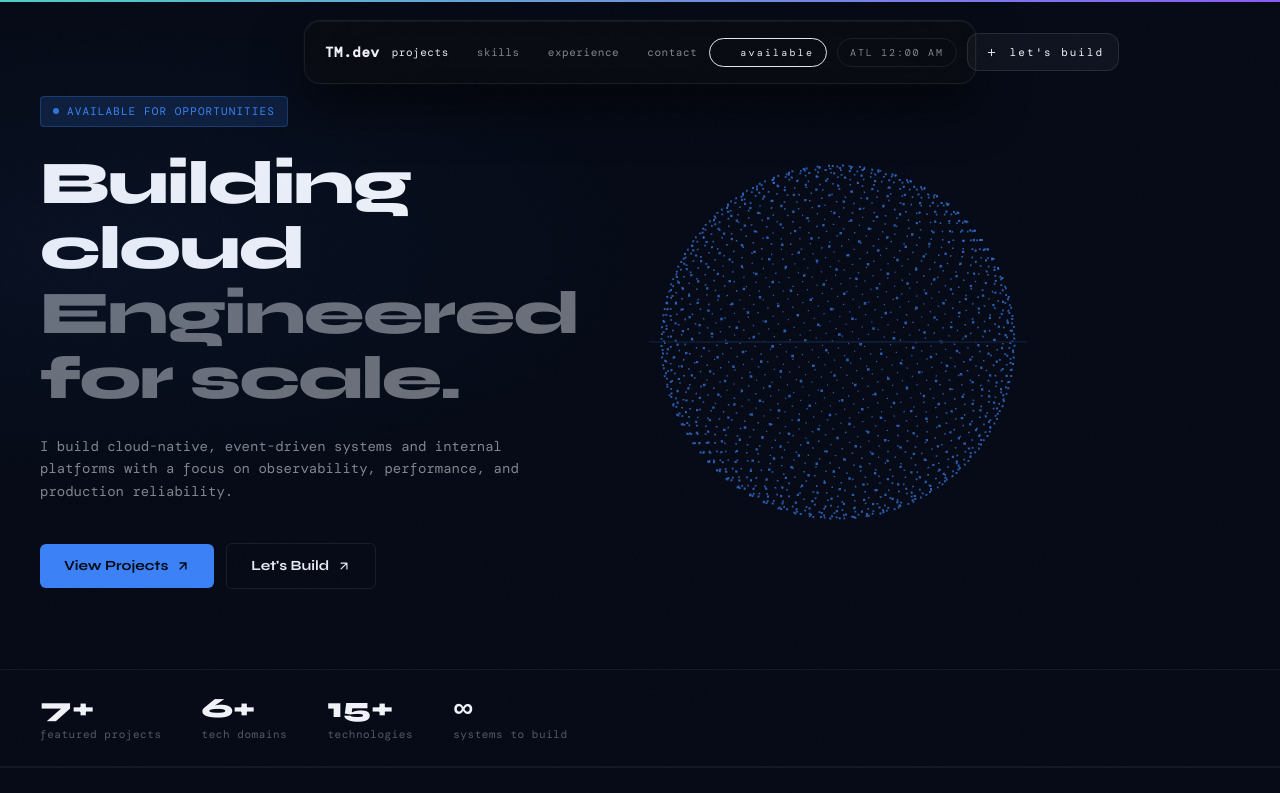
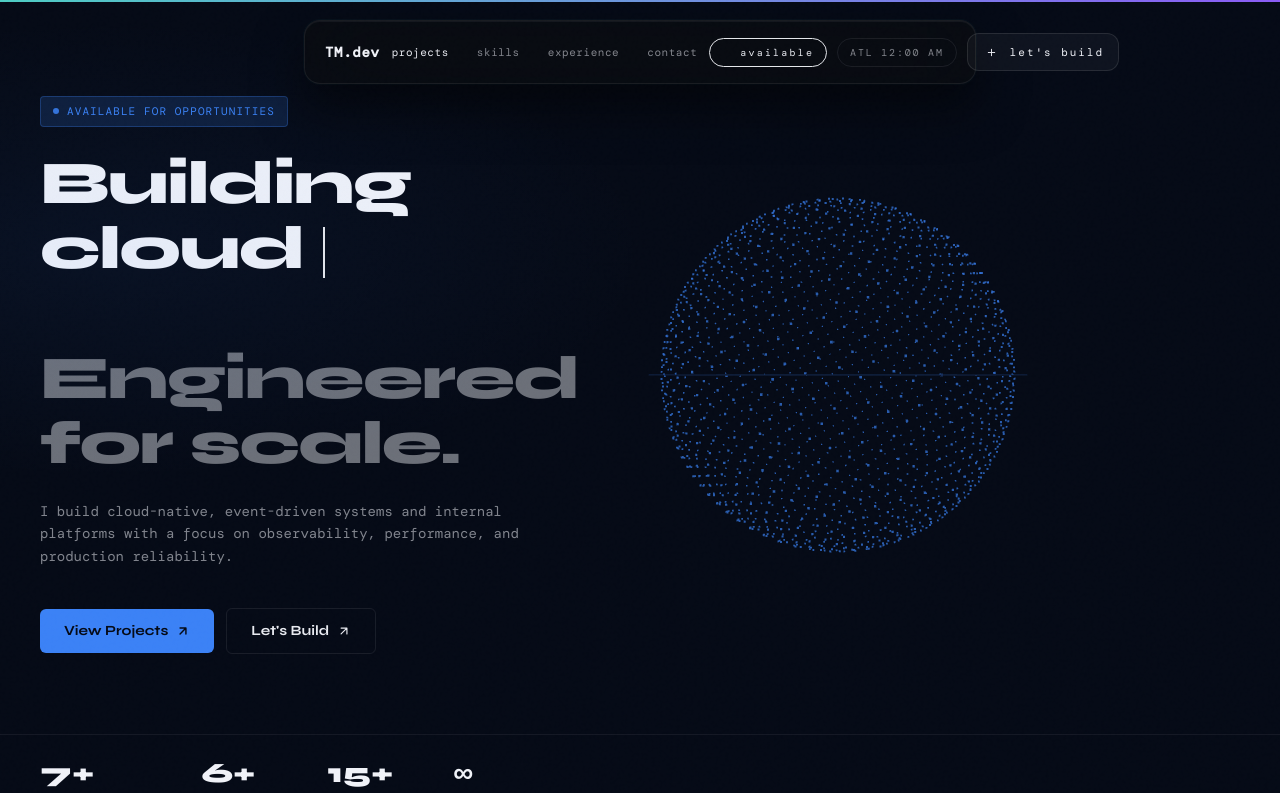
Before and after one commit to MenaceHecker/Portfolio, a Next.js app: page / in a window 1280 px wide. Shown: the top 793 px of the page. Built offline with nearby package versions, Linux system fonts and the light colour scheme; a web font is replaced by a local one.

Commit message:
Stablized typewriter layout

```diff
--- a/src/components/ui/Typewriter.tsx
+++ b/src/components/ui/Typewriter.tsx
@@ -17,6 +17,9 @@ export default function Typewriter({
   deletingSpeed = 35,
   pauseMs = 1800,
 }: TypewriterProps) {
+  const longestWord = words.reduce((longest, word) =>
+    word.length > longest.length ? word : longest, ""
+  );
   const [displayed, setDisplayed] = useState("");
   const [wordIndex, setWordIndex] = useState(0);
   const [isDeleting, setIsDeleting] = useState(false);
@@ -47,9 +50,18 @@ export default function Typewriter({
   }, [displayed, isDeleting, isPaused, wordIndex, words, typingSpeed, deletingSpeed, pauseMs]);
 
   return (
-    <span className={className}>
-      {displayed}
-      <span className="inline-block w-[2px] h-[0.85em] bg-teal ml-0.5 align-middle animate-[pulse-dot_0.8s_ease-in-out_infinite]" />
+    <span className={`inline-grid align-baseline ${className}`}>
+      <span className="col-start-1 row-start-1 whitespace-pre-wrap break-words">
+        {displayed}
+        <span className="inline-block w-[2px] h-[0.85em] bg-current ml-0.5 align-middle animate-[pulse-dot_0.8s_ease-in-out_infinite]" />
+      </span>
+      <span
+        aria-hidden="true"
+        className="invisible col-start-1 row-start-1 whitespace-pre-wrap break-words"
+      >
+        {longestWord}
+        <span className="inline-block w-[2px] h-[0.85em] ml-0.5 align-middle" />
+      </span>
     </span>
   );
 }
```
